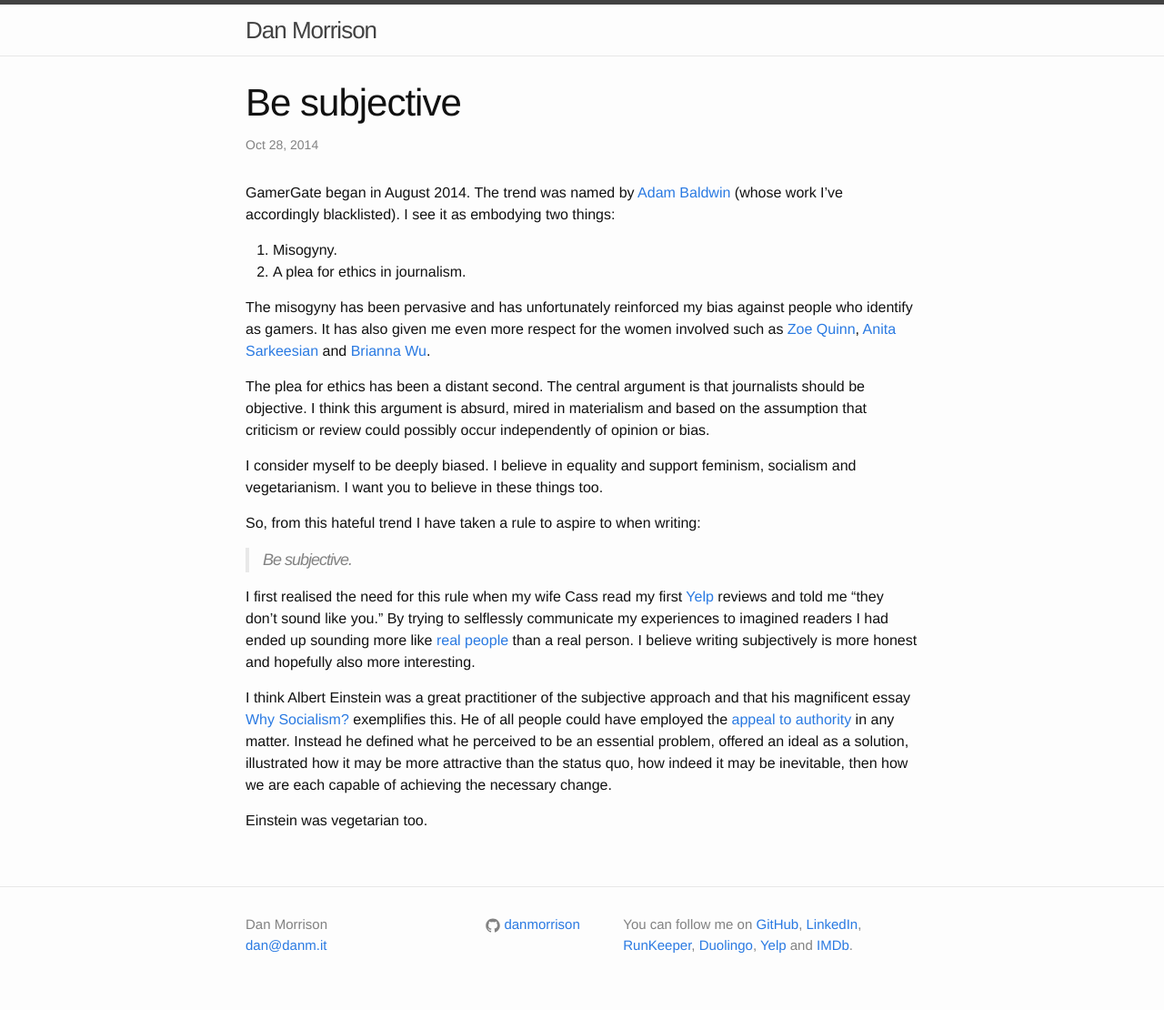
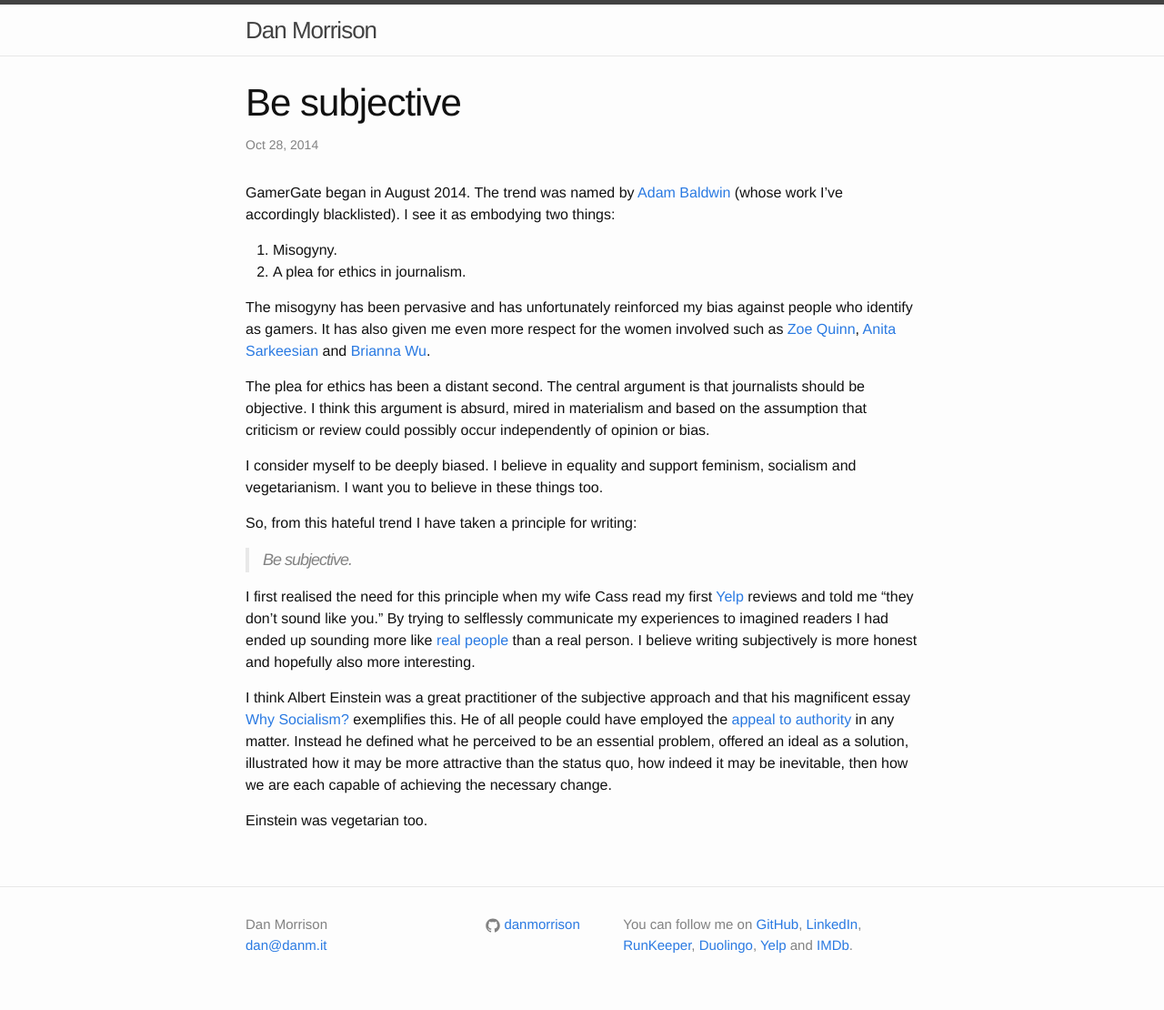
Before and after one commit to danmorrison/danmorrison.github.io, a Jekyll site: the page built from _posts/2014-10-27-be-subjective.md, in a window 1280 px wide. Shown: the whole page at 91% size. Built offline with Jekyll 4.4.1, drawn with Linux system fonts in a browser that asks for light colours.

Commit message:
Replace "rules" with the more appropriate "principles"

```diff
--- a/_posts/2014-10-27-be-subjective.md
+++ b/_posts/2014-10-27-be-subjective.md
@@ -28,11 +28,11 @@ I consider myself to be deeply biased.
 I believe in equality and support feminism, socialism and vegetarianism.
 I want you to believe in these things too.
 
-So, from this hateful trend I have taken a rule to aspire to when writing:
+So, from this hateful trend I have taken a principle for writing:
 
 > Be subjective.
 
-I first realised the need for this rule when my wife Cass read my first [Yelp][] reviews and told me "they don't sound like you."
+I first realised the need for this principle when my wife Cass read my first [Yelp][] reviews and told me "they don't sound like you."
 By trying to selflessly communicate my experiences to imagined readers I had ended up sounding more like [real people][] than a real person.
 I believe writing subjectively is more honest and hopefully also more interesting.
 
```
